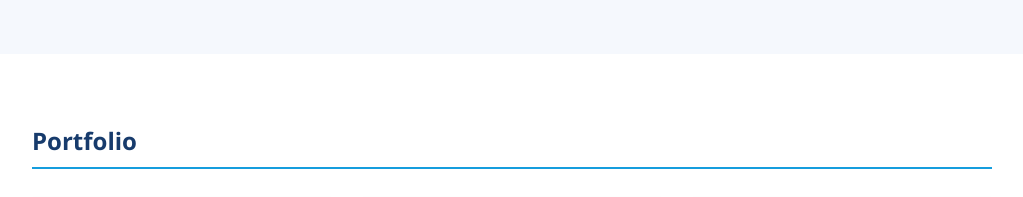
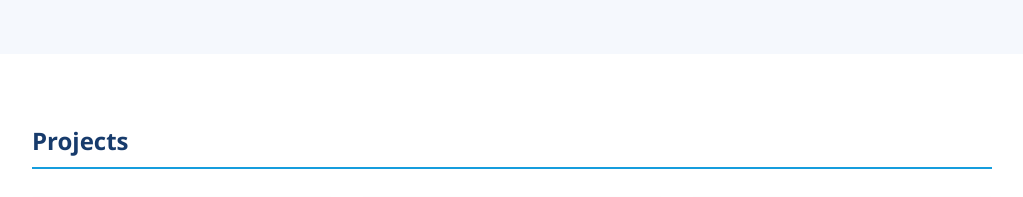
Before and after one commit to Siverteh/Personal-Resume-Website, a React (Create React App) app: page /#experience in a window 1280 px wide. Shown: the part 4100-4297 px from the top of the page, without its empty margins (224-1247 px from the left). Built offline with nearby package versions, Linux system fonts and the light colour scheme.

Commit message:
Edited Projects section

```diff
--- a/src/components/Projects/Projects.tsx
+++ b/src/components/Projects/Projects.tsx
@@ -55,7 +55,7 @@
 
     return (
         <div className="projects-section">
-            <h2 className="section-title">Portfolio</h2>
+            <h2 className="section-title">Projects</h2>
             <div className="projects-container">
                 {projects.map((project) => (
                     <ProjectCard
```
